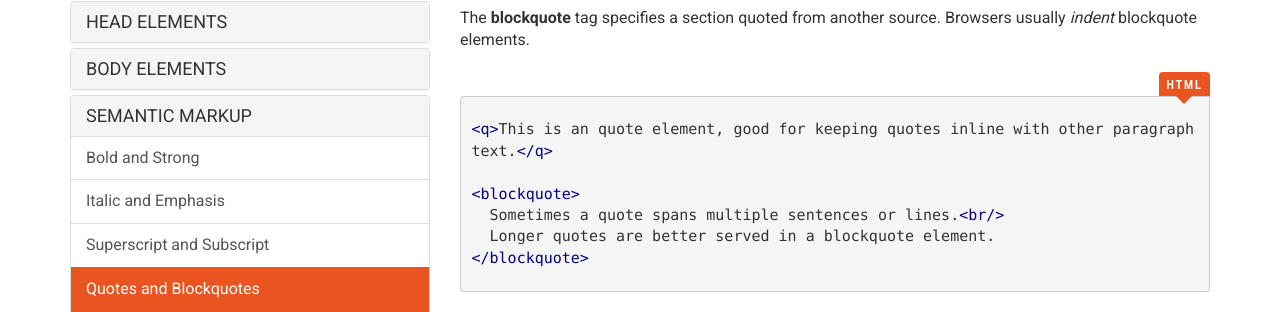
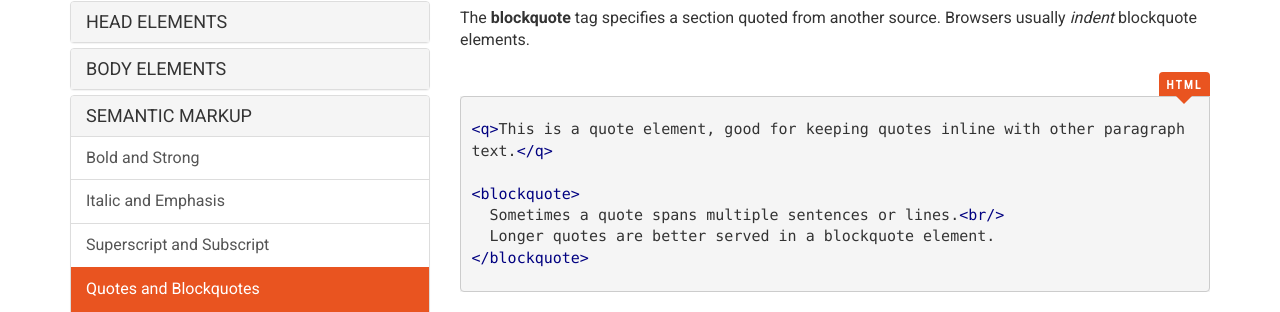
Before and after one commit to Montana-Media-Arts/webDesignFall2024, a Jekyll site: the page built from _docs/topic-05/06-semantic-markup/page-04.md, in a window 1280 px wide and 1127 px high. Shown: the part 280-592 px from the top of the window. Built offline with Jekyll 4.4.1, drawn with Linux system fonts in a browser that asks for light colours; nearby versions of some CDN libraries.

Commit message:
Update page-04.md

````diff
--- a/_docs/topic-05/06-semantic-markup/page-04.md
+++ b/_docs/topic-05/06-semantic-markup/page-04.md
@@ -19,7 +19,7 @@ The **blockquote** tag specifies a section quoted from another source. Browsers
   <span class="html">HTML</span>
 </div>
 ```html
-<q>This is an quote element, good for keeping quotes inline with other paragraph text.</q>
+<q>This is a quote element, good for keeping quotes inline with other paragraph text.</q>
 
 <blockquote>
   Sometimes a quote spans multiple sentences or lines.<br/>
````
